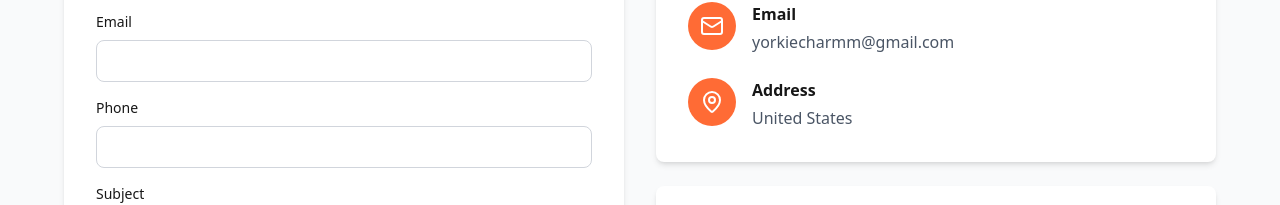
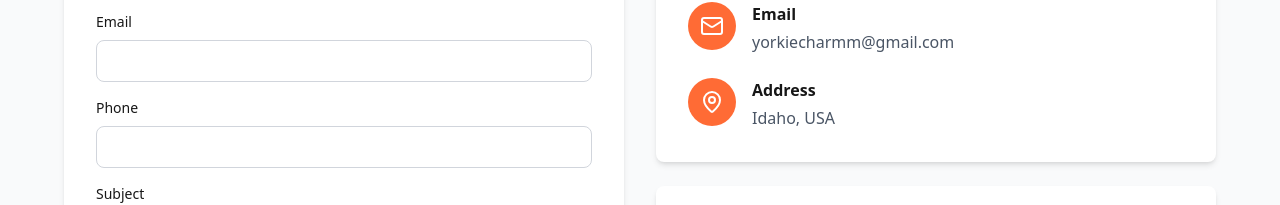
Before and after one commit to Edna112/pop-emmorce, a Next.js app: page /contact in a window 1280 px wide. Shown: the part 422-627 px from the top of the page. Built offline with nearby package versions, Linux system fonts and the light colour scheme.

Commit message:
Update contact page address and change puppy locations to Idaho, USA

```diff
--- a/src/app/contact/page.tsx
+++ b/src/app/contact/page.tsx
@@ -125,7 +125,7 @@ export default function ContactPage() {
                       <h3 className="font-semibold mb-1">Address</h3>
                       {/* <p className="text-gray-600">123 Puppy Lane</p>
                       <p className="text-gray-600"></p> */}
-                      <p className="text-gray-600">United States</p>
+                      <p className="text-gray-600">Idaho, USA</p>
                     </div>
                   </div>
                 </div>
--- a/src/data/puppies.ts
+++ b/src/data/puppies.ts
@@ -18,7 +18,7 @@ export const puppies: Puppy[] = [
     age: 8,
     gender: "Female",
     price: 2800,
-    location: "California, USA",
+    location: "Idaho, USA",
     images: [
       "/images/puppies/1-1.png",
       "/images/puppies/1-2.png",
@@ -29,7 +29,7 @@ export const puppies: Puppy[] = [
     breeder: {
       id: "breeder1",
       name: "YorkieCharm Kennels",
-      location: "California, USA",
+      location: "Idaho, USA",
       rating: 4.9,
       phone: "(555) 123-4567",
       email: "info@yorkiecharm.com",
@@ -52,7 +52,7 @@ export const puppies: Puppy[] = [
     age: 10,
     gender: "Female",
     price: 3200,
-    location: "New York, USA",
+    location: "Idaho, USA",
     images: [
       "/images/puppies/2-1.png",
       "/images/puppies/2-2.png",
@@ -63,7 +63,7 @@ export const puppies: Puppy[] = [
     breeder: {
       id: "breeder2",
       name: "Elite Yorkies",
-      location: "New York, USA",
+      location: "Idaho, USA",
       rating: 4.8,
       phone: "(555) 234-5678",
       email: "contact@eliteyorkies.com",
@@ -86,7 +86,7 @@ export const puppies: Puppy[] = [
     age: 7,
     gender: "Male",
     price: 2600,
-    location: "Texas, USA",
+    location: "Idaho, USA",
     images: [
       "/images/puppies/3-1.png",
       "/images/puppies/3-2.png",
@@ -97,7 +97,7 @@ export const puppies: Puppy[] = [
     breeder: {
       id: "breeder3",
       name: "Texas Yorkies",
-      location: "Texas, USA",
+      location: "Idaho, USA",
       rating: 4.7,
       phone: "(555) 345-6789",
       email: "info@texasyorkies.com",
@@ -120,7 +120,7 @@ export const puppies: Puppy[] = [
     age: 9,
     gender: "Female",
     price: 3000,
-    location: "Ohio, USA",
+    location: "Idaho, USA",
     images: [
       "/images/puppies/4-1.png",
       "/images/puppies/4-2.png",
@@ -131,7 +131,7 @@ export const puppies: Puppy[] = [
     breeder: {
       id: "breeder4",
       name: "Guardian Yorkies",
-      location: "Ohio, USA",
+      location: "Idaho, USA",
       rating: 4.9,
       phone: "(555) 456-7890",
       email: "contact@guardianyorkies.com",
@@ -154,7 +154,7 @@ export const puppies: Puppy[] = [
     age: 11,
     gender: "Male",
     price: 2900,
-    location: "Florida, USA",
+    location: "Idaho, USA",
     images: [
       "/images/puppies/5-1.png",
       "/images/puppies/5-2.png",
@@ -165,7 +165,7 @@ export const puppies: Puppy[] = [
     breeder: {
       id: "breeder5",
       name: "Sunshine Yorkies",
-      location: "Florida, USA",
+      location: "Idaho, USA",
       rating: 4.6,
       phone: "(555) 567-8901",
       email: "info@sunshineyorkies.com",
@@ -188,7 +188,7 @@ export const puppies: Puppy[] = [
     age: 8,
     gender: "Female",
     price: 2700,
-    location: "North Carolina, USA",
+    location: "Idaho, USA",
     images: [
       "/images/puppies/6-1.png",
       "/images/puppies/6-2.png",
@@ -199,7 +199,7 @@ export const puppies: Puppy[] = [
     breeder: {
       id: "breeder6",
       name: "Carolina Yorkies",
-      location: "North Carolina, USA",
+      location: "Idaho, USA",
       rating: 4.8,
       phone: "(555) 678-9012",
       email: "contact@carolinayorkies.com",
@@ -222,7 +222,7 @@ export const puppies: Puppy[] = [
     age: 12,
     gender: "Male",
     price: 2500,
-    location: "California, USA",
+    location: "Idaho, USA",
     images: [
       "/images/puppies/7-1.png",
       "/images/puppies/7-2.png",
@@ -233,7 +233,7 @@ export const puppies: Puppy[] = [
     breeder: {
       id: "breeder7",
       name: "Posh Yorkies",
-      location: "California, USA",
+      location: "Idaho, USA",
       rating: 4.9,
       phone: "(555) 789-0123",
       email: "info@poshyorkies.com",
@@ -256,7 +256,7 @@ export const puppies: Puppy[] = [
     age: 10,
     gender: "Female",
     price: 3300,
-    location: "Arizona, USA",
+    location: "Idaho, USA",
     images: [
       "/images/puppies/8-1.png",
       "/images/puppies/8-2.png",
@@ -267,7 +267,7 @@ export const puppies: Puppy[] = [
     breeder: {
       id: "breeder8",
       name: "Desert Yorkies",
-      location: "Arizona, USA",
+      location: "Idaho, USA",
       rating: 4.7,
       phone: "(555) 890-1234",
       email: "contact@desertyorkies.com",
@@ -290,7 +290,7 @@ export const puppies: Puppy[] = [
     age: 9,
     gender: "Male",
     price: 2950,
-    location: "California, USA",
+    location: "Idaho, USA",
     images: [
       "/images/puppies/9-1.png",
       "/images/puppies/9-2.png",
@@ -301,7 +301,7 @@ export const puppies: Puppy[] = [
     breeder: {
       id: "breeder1",
       name: "YorkieCharm Kennels",
-      location: "California, USA",
+      location: "Idaho, USA",
       rating: 4.9,
       phone: "(555) 123-4567",
       email: "info@yorkiecharm.com",
@@ -324,7 +324,7 @@ export const puppies: Puppy[] = [
     age: 12,
     gender: "Male",
     price: 3200,
-    location: "California, USA",
+    location: "Idaho, USA",
     images: [
       "/images/puppies/10-1.png",
       "/images/puppies/10-2.png",
@@ -335,7 +335,7 @@ export const puppies: Puppy[] = [
     breeder: {
       id: "breeder1",
       name: "YorkieCharm Kennels",
-      location: "California, USA",
+      location: "Idaho, USA",
       rating: 4.9,
       phone: "(555) 123-4567",
       email: "info@yorkiecharm.com",
@@ -358,7 +358,7 @@ export const puppies: Puppy[] = [
     age: 7,
     gender: "Female",
     price: 3700,
-    location: "California, USA",
+    location: "Idaho, USA",
     images: [
       "/images/puppies/11-1.png",
       "/images/puppies/11-2.png",
@@ -369,7 +369,7 @@ export const puppies: Puppy[] = [
     breeder: {
       id: "breeder1",
       name: "YorkieCharm Kennels",
-      location: "California, USA",
+      location: "Idaho, USA",
       rating: 4.9,
       phone: "(555) 123-4567",
       email: "info@yorkiecharm.com",
@@ -392,7 +392,7 @@ export const puppies: Puppy[] = [
     age: 4,
     gender: "Male",
     price: 3300,
-    location: "California, USA",
+    location: "Idaho, USA",
     images: [
       "/images/puppies/12-1.png",
       "/images/puppies/12-2.png",
@@ -403,7 +403,7 @@ export const puppies: Puppy[] = [
     breeder: {
       id: "breeder1",
       name: "YorkieCharm Kennels",
-      location: "California, USA",
+      location: "Idaho, USA",
       rating: 4.9,
       phone: "(555) 123-4567",
       email: "info@yorkiecharm.com",
@@ -426,7 +426,7 @@ export const puppies: Puppy[] = [
     age: 7,
     gender: "Female",
     price: 3245,
-    location: "California, USA",
+    location: "Idaho, USA",
     images: [
       "/images/puppies/13-1.png",
       "/images/puppies/13-2.png",
@@ -437,7 +437,7 @@ export const puppies: Puppy[] = [
     breeder: {
       id: "breeder1",
       name: "YorkieCharm Kennels",
-      location: "California, USA",
+      location: "Idaho, USA",
       rating: 4.9,
       phone: "(555) 123-4567",
       email: "info@yorkiecharm.com",
@@ -460,7 +460,7 @@ export const puppies: Puppy[] = [
     age: 12,
     gender: "Male",
     price: 3000,
-    location: "California, USA",
+    location: "Idaho, USA",
     images: [
       "/images/puppies/14-1.png",
       "/images/puppies/14-2.png",
@@ -471,7 +471,7 @@ export const puppies: Puppy[] = [
     breeder: {
       id: "breeder1",
       name: "YorkieCharm Kennels",
-      location: "California, USA",
+      location: "Idaho, USA",
       rating: 4.9,
       phone: "(555) 123-4567",
       email: "info@yorkiecharm.com",
@@ -494,7 +494,7 @@ export const puppies: Puppy[] = [
     age: 4,
     gender: "Female",
     price: 2600,
-    location: "California, USA",
+    location: "Idaho, USA",
     images: [
       "/images/puppies/15-1.png",
       "/images/puppies/15-2.png",
@@ -505,7 +505,7 @@ export const puppies: Puppy[] = [
     breeder: {
       id: "breeder1",
       name: "YorkieCharm Kennels",
-      location: "California, USA",
+      location: "Idaho, USA",
       rating: 4.9,
       phone: "(555) 123-4567",
       email: "info@yorkiecharm.com",
@@ -528,7 +528,7 @@ export const puppies: Puppy[] = [
     age: 3,
     gender: "Male",
     price: 3450,
-    location: "California, USA",
+    location: "Idaho, USA",
     images: [
       "/images/puppies/16-1.png",
       "/images/puppies/16-2.png",
@@ -539,7 +539,7 @@ export const puppies: Puppy[] = [
     breeder: {
       id: "breeder1",
       name: "YorkieCharm Kennels",
-      location: "California, USA",
+      location: "Idaho, USA",
       rating: 4.9,
       phone: "(555) 123-4567",
       email: "info@yorkiecharm.com",
@@ -562,7 +562,7 @@ export const puppies: Puppy[] = [
     age: 9,
     gender: "Male",
     price: 2645,
-    location: "California, USA",
+    location: "Idaho, USA",
     images: [
       "/images/puppies/17-1.png",
       "/images/puppies/17-2.png",
@@ -573,7 +573,7 @@ export const puppies: Puppy[] = [
     breeder: {
       id: "breeder1",
       name: "YorkieCharm Kennels",
-      location: "California, USA",
+      location: "Idaho, USA",
       rating: 4.9,
       phone: "(555) 123-4567",
       email: "info@yorkiecharm.com",
@@ -596,7 +596,7 @@ export const puppies: Puppy[] = [
     age: 7,
     gender: "Female",
     price: 3500,
-    location: "California, USA",
+    location: "Idaho, USA",
     images: [
       "/images/puppies/18-1.png",
       "/images/puppies/18-2.png",
@@ -607,7 +607,7 @@ export const puppies: Puppy[] = [
     breeder: {
       id: "breeder1",
       name: "YorkieCharm Kennels",
-      location: "California, USA",
+      location: "Idaho, USA",
       rating: 4.9,
       phone: "(555) 123-4567",
       email: "info@yorkiecharm.com",
@@ -630,7 +630,7 @@ export const puppies: Puppy[] = [
     age: 8,
     gender: "Male",
     price: 3500,
-    location: "California, USA",
+    location: "Idaho, USA",
     images: [
       "/images/puppies/19-1.png",
       "/images/puppies/19-2.png",
@@ -641,7 +641,7 @@ export const puppies: Puppy[] = [
     breeder: {
       id: "breeder1",
       name: "YorkieCharm Kennels",
-      location: "California, USA",
+      location: "Idaho, USA",
       rating: 4.9,
       phone: "(555) 123-4567",
       email: "info@yorkiecharm.com",
@@ -664,7 +664,7 @@ export const puppies: Puppy[] = [
     age: 8,
     gender: "Female",
     price: 3500,
-    location: "California, USA",
+    location: "Idaho, USA",
     images: [
       "/images/puppies/20-1.png",
       "/images/puppies/20-2.png",
@@ -675,7 +675,7 @@ export const puppies: Puppy[] = [
     breeder: {
       id: "breeder1",
       name: "YorkieCharm Kennels",
-      location: "California, USA",
+      location: "Idaho, USA",
       rating: 4.9,
       phone: "(555) 123-4567",
       email: "info@yorkiecharm.com",
@@ -698,7 +698,7 @@ export const puppies: Puppy[] = [
     age: 7,
     gender: "Male",
     price: 2900,
-    location: "California, USA",
+    location: "Idaho, USA",
     images: [
       "/images/puppies/21-1.png",
       "/images/puppies/21-2.png",
@@ -709,7 +709,7 @@ export const puppies: Puppy[] = [
     breeder: {
       id: "breeder1",
       name: "YorkieCharm Kennels",
-      location: "California, USA",
+      location: "Idaho, USA",
       rating: 4.9,
       phone: "(555) 123-4567",
       email: "info@yorkiecharm.com",
@@ -732,7 +732,7 @@ export const puppies: Puppy[] = [
     age: 7,
     gender: "Female",
     price: 2900,
-    location: "California, USA",
+    location: "Idaho, USA",
     images: [
       "/images/puppies/22-1.png",
       "/images/puppies/22-2.png",
@@ -743,7 +743,7 @@ export const puppies: Puppy[] = [
     breeder: {
       id: "breeder1",
       name: "YorkieCharm Kennels",
-      location: "California, USA",
+      location: "Idaho, USA",
       rating: 4.9,
       phone: "(555) 123-4567",
       email: "info@yorkiecharm.com",
@@ -766,7 +766,7 @@ export const puppies: Puppy[] = [
     age: 7,
     gender: "Male",
     price: 2800,
-    location: "California, USA",
+    location: "Idaho, USA",
     images: [
       "/images/puppies/23-1.png",
       "/images/puppies/23-2.png",
@@ -777,7 +777,7 @@ export const puppies: Puppy[] = [
     breeder: {
       id: "breeder1",
       name: "YorkieCharm Kennels",
-      location: "California, USA",
+      location: "Idaho, USA",
       rating: 4.9,
       phone: "(555) 123-4567",
       email: "info@yorkiecharm.com",
@@ -800,7 +800,7 @@ export const puppies: Puppy[] = [
     age: 6,
     gender: "Female",
     price: 2565,
-    location: "California, USA",
+    location: "Idaho, USA",
     images: [
       "/images/puppies/24-1.png",
       "/images/puppies/24-2.png",
@@ -811,7 +811,7 @@ export const puppies: Puppy[] = [
     breeder: {
       id: "breeder1",
       name: "YorkieCharm Kennels",
-      location: "California, USA",
+      location: "Idaho, USA",
       rating: 4.9,
       phone: "(555) 123-4567",
       email: "info@yorkiecharm.com",
@@ -834,7 +834,7 @@ export const puppies: Puppy[] = [
     age: 8,
     gender: "Female",
     price: 3500,
-    location: "California, USA",
+    location: "Idaho, USA",
     images: [
       "/images/puppies/25-1.png",
       "/images/puppies/25-2.png",
@@ -845,7 +845,7 @@ export const puppies: Puppy[] = [
     breeder: {
       id: "breeder1",
       name: "YorkieCharm Kennels",
-      location: "California, USA",
+      location: "Idaho, USA",
       rating: 4.9,
       phone: "(555) 123-4567",
       email: "info@yorkiecharm.com",
@@ -868,7 +868,7 @@ export const puppies: Puppy[] = [
     age: 18,
     gender: "Male",
     price: 2650,
-    location: "California, USA",
+    location: "Idaho, USA",
     images: [
       "/images/puppies/26-1.png",
       "/images/puppies/26-2.png",
@@ -879,7 +879,7 @@ export const puppies: Puppy[] = [
     breeder: {
       id: "breeder1",
       name: "YorkieCharm Kennels",
-      location: "California, USA",
+      location: "Idaho, USA",
       rating: 4.9,
       phone: "(555) 123-4567",
       email: "info@yorkiecharm.com",
@@ -902,7 +902,7 @@ export const puppies: Puppy[] = [
     age: 11,
     gender: "Male",
     price: 3200,
-    location: "California, USA",
+    location: "Idaho, USA",
     images: [
       "/images/puppies/27-1.png",
       "/images/puppies/27-2.png",
@@ -913,7 +913,7 @@ export const puppies: Puppy[] = [
     breeder: {
       id: "breeder1",
       name: "YorkieCharm Kennels",
-      location: "California, USA",
+      location: "Idaho, USA",
       rating: 4.9,
       phone: "(555) 123-4567",
       email: "info@yorkiecharm.com",
@@ -936,7 +936,7 @@ export const puppies: Puppy[] = [
     age: 11,
     gender: "Female",
     price: 2745,
-    location: "California, USA",
+    location: "Idaho, USA",
     images: [
       "/images/puppies/28-1.png",
       "/images/puppies/28-2.png",
@@ -947,7 +947,7 @@ export const puppies: Puppy[] = [
     breeder: {
       id: "breeder1",
       name: "YorkieCharm Kennels",
-      location: "California, USA",
+      location: "Idaho, USA",
       rating: 4.9,
       phone: "(555) 123-4567",
       email: "info@yorkiecharm.com",
@@ -970,7 +970,7 @@ export const puppies: Puppy[] = [
     age: 14,
     gender: "Male",
     price: 3200,
-    location: "California, USA",
+    location: "Idaho, USA",
     images: [
       "/images/puppies/29-1.png",
       "/images/puppies/29-2.png",
@@ -981,7 +981,7 @@ export const puppies: Puppy[] = [
     breeder: {
       id: "breeder1",
       name: "YorkieCharm Kennels",
-      location: "California, USA",
+      location: "Idaho, USA",
       rating: 4.9,
       phone: "(555) 123-4567",
       email: "info@yorkiecharm.com",
@@ -1004,7 +1004,7 @@ export const puppies: Puppy[] = [
     age: 17,
     gender: "Female",
     price: 2500,
-    location: "California, USA",
+    location: "Idaho, USA",
     images: [
       "/images/puppies/30-1.png",
       "/images/puppies/30-2.png",
@@ -1015,7 +1015,7 @@ export const puppies: Puppy[] = [
     breeder: {
       id: "breeder1",
       name: "YorkieCharm Kennels",
-      location: "California, USA",
+      location: "Idaho, USA",
       rating: 4.9,
       phone: "(555) 123-4567",
       email: "info@yorkiecharm.com",
@@ -1038,7 +1038,7 @@ export const puppies: Puppy[] = [
     age: 13,
     gender: "Female",
     price: 2967,
-    location: "California, USA",
+    location: "Idaho, USA",
     images: [
       "/images/puppies/31-1.png",
       "/images/puppies/31-2.png",
@@ -1049,7 +1049,7 @@ export const puppies: Puppy[] = [
     breeder: {
       id: "breeder1",
       name: "YorkieCharm Kennels",
-      location: "California, USA",
+      location: "Idaho, USA",
       rating: 4.9,
       phone: "(555) 123-4567",
       email: "info@yorkiecharm.com",
@@ -1072,7 +1072,7 @@ export const puppies: Puppy[] = [
     age: 10,
     gender: "Male",
     price: 3195,
-    location: "California, USA",
+    location: "Idaho, USA",
     images: [
       "/images/puppies/32-1.png",
       "/images/puppies/32-2.png",
@@ -1083,7 +1083,7 @@ export const puppies: Puppy[] = [
     breeder: {
       id: "breeder1",
       name: "YorkieCharm Kennels",
-      location: "California, USA",
+      location: "Idaho, USA",
       rating: 4.9,
       phone: "(555) 123-4567",
       email: "info@yorkiecharm.com",
@@ -1106,7 +1106,7 @@ export const puppies: Puppy[] = [
     age: 12,
     gender: "Male",
     price: 3800,
-    location: "California, USA",
+    location: "Idaho, USA",
     images: [
       "/images/puppies/33-1.png",
       "/images/puppies/33-2.png",
@@ -1117,7 +1117,7 @@ export const puppies: Puppy[] = [
     breeder: {
       id: "breeder1",
       name: "YorkieCharm Kennels",
-      location: "California, USA",
+      location: "Idaho, USA",
       rating: 4.9,
       phone: "(555) 123-4567",
       email: "info@yorkiecharm.com",
@@ -1140,7 +1140,7 @@ export const puppies: Puppy[] = [
     age: 18,
     gender: "Male",
     price: 3457,
-    location: "California, USA",
+    location: "Idaho, USA",
     images: [
       "/images/puppies/34-1.png",
       "/images/puppies/34-2.png",
@@ -1151,7 +1151,7 @@ export const puppies: Puppy[] = [
     breeder: {
       id: "breeder1",
       name: "YorkieCharm Kennels",
-      location: "California, USA",
+      location: "Idaho, USA",
       rating: 4.9,
       phone: "(555) 123-4567",
       email: "info@yorkiecharm.com",
@@ -1174,7 +1174,7 @@ export const puppies: Puppy[] = [
     age: 9,
     gender: "Female",
     price: 3795,
-    location: "California, USA",
+    location: "Idaho, USA",
     images: [
       "/images/puppies/35-1.png",
       "/images/puppies/35-2.png",
@@ -1185,7 +1185,7 @@ export const puppies: Puppy[] = [
     breeder: {
       id: "breeder1",
       name: "YorkieCharm Kennels",
-      location: "California, USA",
+      location: "Idaho, USA",
       rating: 4.9,
       phone: "(555) 123-4567",
       email: "info@yorkiecharm.com",
@@ -1208,7 +1208,7 @@ export const puppies: Puppy[] = [
     age: 17,
     gender: "Male",
     price: 2600,
-    location: "California, USA",
+    location: "Idaho, USA",
     images: [
       "/images/puppies/36-1.png",
       "/images/puppies/36-2.png",
@@ -1219,7 +1219,7 @@ export const puppies: Puppy[] = [
     breeder: {
       id: "breeder1",
       name: "YorkieCharm Kennels",
-      location: "California, USA",
+      location: "Idaho, USA",
       rating: 4.9,
       phone: "(555) 123-4567",
       email: "info@yorkiecharm.com",
@@ -1242,7 +1242,7 @@ export const puppies: Puppy[] = [
     age: 15,
     gender: "Male",
     price: 2600,
-    location: "California, USA",
+    location: "Idaho, USA",
     images: [
       "/images/puppies/37-1.png",
       "/images/puppies/37-2.png",
@@ -1253,7 +1253,7 @@ export const puppies: Puppy[] = [
     breeder: {
       id: "breeder1",
       name: "YorkieCharm Kennels",
-      location: "California, USA",
+      location: "Idaho, USA",
       rating: 4.9,
       phone: "(555) 123-4567",
       email: "info@yorkiecharm.com",
@@ -1276,7 +1276,7 @@ export const puppies: Puppy[] = [
     age: 9,
     gender: "Female",
     price: 3600,
-    location: "California, USA",
+    location: "Idaho, USA",
     images: [
       "/images/puppies/38-1.png",
       "/images/puppies/38-2.png",
@@ -1287,7 +1287,7 @@ export const puppies: Puppy[] = [
     breeder: {
       id: "breeder1",
       name: "YorkieCharm Kennels",
-      location: "California, USA",
+      location: "Idaho, USA",
       rating: 4.9,
       phone: "(555) 123-4567",
       email: "info@yorkiecharm.com",
@@ -1310,7 +1310,7 @@ export const puppies: Puppy[] = [
     age: 12,
     gender: "Male",
     price: 3450,
-    location: "California, USA",
+    location: "Idaho, USA",
     images: [
       "/images/puppies/39-1.png",
       "/images/puppies/39-2.png",
@@ -1321,7 +1321,7 @@ export const puppies: Puppy[] = [
     breeder: {
       id: "breeder1",
       name: "YorkieCharm Kennels",
-      location: "California, USA",
+      location: "Idaho, USA",
       rating: 4.9,
       phone: "(555) 123-4567",
       email: "info@yorkiecharm.com",
@@ -1344,7 +1344,7 @@ export const puppies: Puppy[] = [
     age: 12,
     gender: "Female",
     price: 3600,
-    location: "California, USA",
+    location: "Idaho, USA",
     images: [
       "/images/puppies/40-1.png",
       "/images/puppies/40-2.png",
@@ -1355,7 +1355,7 @@ export const puppies: Puppy[] = [
     breeder: {
       id: "breeder1",
       name: "YorkieCharm Kennels",
-      location: "California, USA",
+      location: "Idaho, USA",
       rating: 4.9,
       phone: "(555) 123-4567",
       email: "info@yorkiecharm.com",
@@ -1378,7 +1378,7 @@ export const puppies: Puppy[] = [
     age: 14,
     gender: "Female",
     price: 3200,
-    location: "California, USA",
+    location: "Idaho, USA",
     images: [
       "/images/puppies/41-1.png",
       "/images/puppies/41-2.png",
@@ -1389,7 +1389,7 @@ export const puppies: Puppy[] = [
     breeder: {
       id: "breeder1",
       name: "YorkieCharm Kennels",
-      location: "California, USA",
+      location: "Idaho, USA",
       rating: 4.9,
       phone: "(555) 123-4567",
       email: "info@yorkiecharm.com",
@@ -1412,7 +1412,7 @@ export const puppies: Puppy[] = [
     age: 7,
     gender: "Male",
     price: 4000,
-    location: "California, USA",
+    location: "Idaho, USA",
     images: [
       "/images/puppies/42-1.png",
       "/images/puppies/42-2.png",
@@ -1423,7 +1423,7 @@ export const puppies: Puppy[] = [
     breeder: {
       id: "breeder1",
       name: "YorkieCharm Kennels",
-      location: "California, USA",
+      location: "Idaho, USA",
       rating: 4.9,
       phone: "(555) 123-4567",
       email: "info@yorkiecharm.com",
@@ -1446,7 +1446,7 @@ export const puppies: Puppy[] = [
     age: 12,
     gender: "Female",
     price: 3200,
-    location: "California, USA",
+    location: "Idaho, USA",
     images: [
       "/images/puppies/43-1.png",
       "/images/puppies/43-2.png",
@@ -1457,7 +1457,7 @@ export const puppies: Puppy[] = [
     breeder: {
       id: "breeder1",
       name: "YorkieCharm Kennels",
-      location: "California, USA",
+      location: "Idaho, USA",
       rating: 4.9,
       phone: "(555) 123-4567",
       email: "info@yorkiecharm.com",
@@ -1480,7 +1480,7 @@ export const puppies: Puppy[] = [
     age: 8,
     gender: "Male",
     price: 4700,
-    location: "California, USA",
+    location: "Idaho, USA",
     images: [
       "/images/puppies/44-1.png",
       "/images/puppies/44-2.png",
@@ -1491,7 +1491,7 @@ export const puppies: Puppy[] = [
     breeder: {
       id: "breeder1",
       name: "YorkieCharm Kennels",
-      location: "California, USA",
+      location: "Idaho, USA",
       rating: 4.9,
       phone: "(555) 123-4567",
       email: "info@yorkiecharm.com",
@@ -1514,7 +1514,7 @@ export const puppies: Puppy[] = [
     age: 3,
     gender: "Male",
     price: 3600,
-    location: "California, USA",
+    location: "Idaho, USA",
     images: [
       "/images/puppies/45-1.png",
       "/images/puppies/45-2.png",
@@ -1525,7 +1525,7 @@ export const puppies: Puppy[] = [
     breeder: {
       id: "breeder1",
       name: "YorkieCharm Kennels",
-      location: "California, USA",
+      location: "Idaho, USA",
       rating: 4.9,
       phone: "(555) 123-4567",
       email: "info@yorkiecharm.com",
@@ -1548,7 +1548,7 @@ export const puppies: Puppy[] = [
     age: 5,
     gender: "Female",
     price: 3000,
-    location: "California, USA",
+    location: "Idaho, USA",
     images: [
       "/images/puppies/46-1.png",
       "/images/puppies/46-2.png",
@@ -1559,7 +1559,7 @@ export const puppies: Puppy[] = [
     breeder: {
       id: "breeder1",
       name: "YorkieCharm Kennels",
-      location: "California, USA",
+      location: "Idaho, USA",
       rating: 4.9,
       phone: "(555) 123-4567",
       email: "info@yorkiecharm.com",
@@ -1582,7 +1582,7 @@ export const puppies: Puppy[] = [
     age: 3,
     gender: "Female",
     price: 3400,
-    location: "California, USA",
+    location: "Idaho, USA",
     images: [
       "/images/puppies/47-1.png",
       "/images/puppies/47-2.png",
@@ -1593,7 +1593,7 @@ export const puppies: Puppy[] = [
     breeder: {
       id: "breeder1",
       name: "YorkieCharm Kennels",
-      location: "California, USA",
+      location: "Idaho, USA",
       rating: 4.9,
       phone: "(555) 123-4567",
       email: "info@yorkiecharm.com",
@@ -1616,7 +1616,7 @@ export const puppies: Puppy[] = [
     age: 13,
     gender: "Male",
     price: 5150,
-    location: "California, USA",
+    location: "Idaho, USA",
     images: [
       "/images/puppies/48-1.png",
       "/images/puppies/48-2.png",
@@ -1627,7 +1627,7 @@ export const puppies: Puppy[] = [
     breeder: {
       id: "breeder1",
       name: "YorkieCharm Kennels",
-      location: "California, USA",
+      location: "Idaho, USA",
       rating: 4.9,
       phone: "(555) 123-4567",
       email: "info@yorkiecharm.com",
@@ -1650,7 +1650,7 @@ export const puppies: Puppy[] = [
     age: 11,
     gender: "Male",
     price: 4850,
-    location: "California, USA",
+    location: "Idaho, USA",
     images: [
       "/images/puppies/49-1.png",
       "/images/puppies/49-2.png",
@@ -1661,7 +1661,7 @@ export const puppies: Puppy[] = [
     breeder: {
       id: "breeder1",
       name: "YorkieCharm Kennels",
-      location: "California, USA",
+      location: "Idaho, USA",
       rating: 4.9,
       phone: "(555) 123-4567",
       email: "info@yorkiecharm.com",
@@ -1684,7 +1684,7 @@ export const puppies: Puppy[] = [
     age: 7,
     gender: "Male",
     price: 3500,
-    location: "California, USA",
+    location: "Idaho, USA",
     images: [
       "/images/puppies/50-1.png",
       "/images/puppies/50-2.png",
@@ -1695,7 +1695,7 @@ export const puppies: Puppy[] = [
     breeder: {
       id: "breeder1",
       name: "YorkieCharm Kennels",
-      location: "California, USA",
+      location: "Idaho, USA",
       rating: 4.9,
       phone: "(555) 123-4567",
       email: "info@yorkiecharm.com",
```
